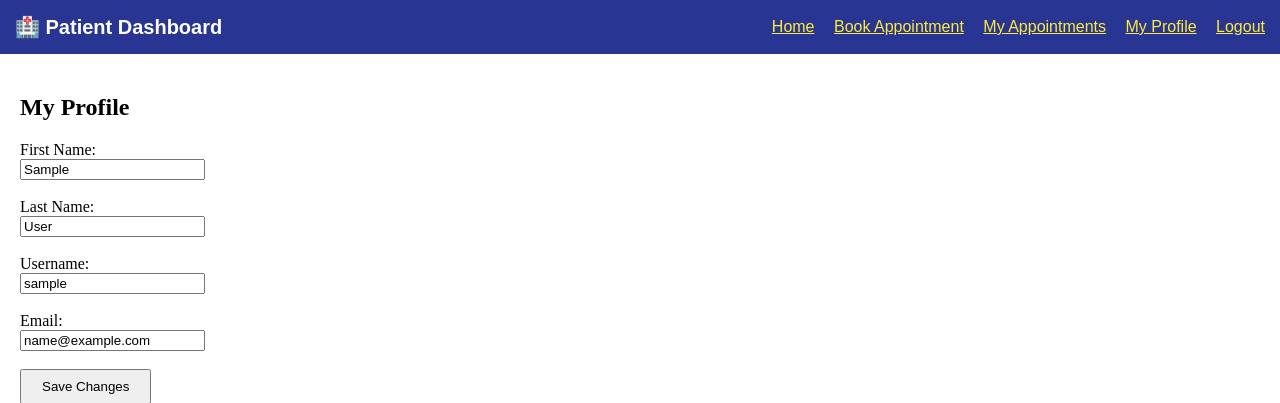
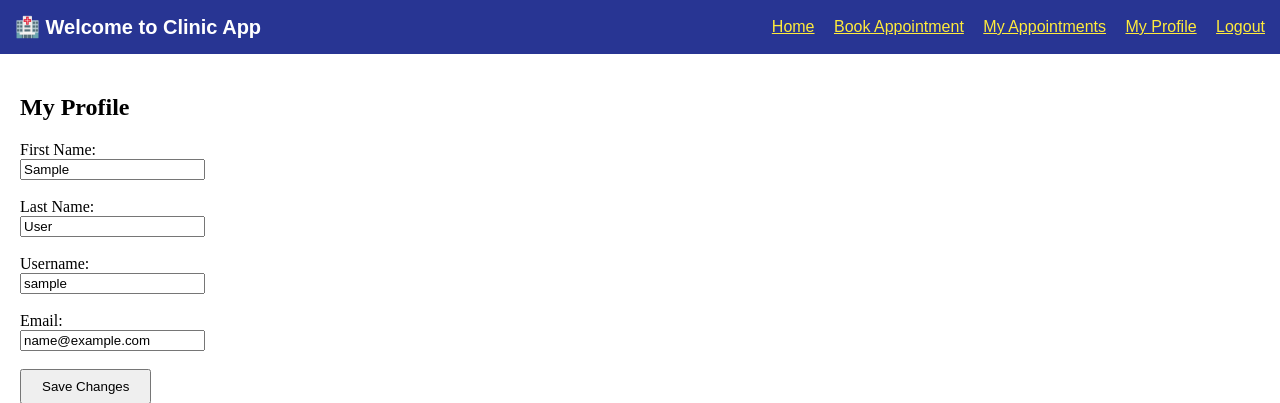
Before and after one commit to dhanne-shubham/clinical_appointment_manager, a Django app: page /patient/profile/ in a window 1280 px wide. Shown: the top 403 px of the page. Run offline with Django 4.2, Linux system fonts and the light colour scheme; the visitor is signed in with stand-in values (Sample User, id 1).

Commit message:
Update patient_header.html

```diff
--- a/accounts/templates/accounts/patient_header.html
+++ b/accounts/templates/accounts/patient_header.html
@@ -8,7 +8,7 @@
     font-family:Arial;">
 
     <div style="font-size:20px; font-weight:bold;">
-        🏥 Patient Dashboard
+        🏥 Welcome to Clinic App
     </div>
 
     <div>
```
